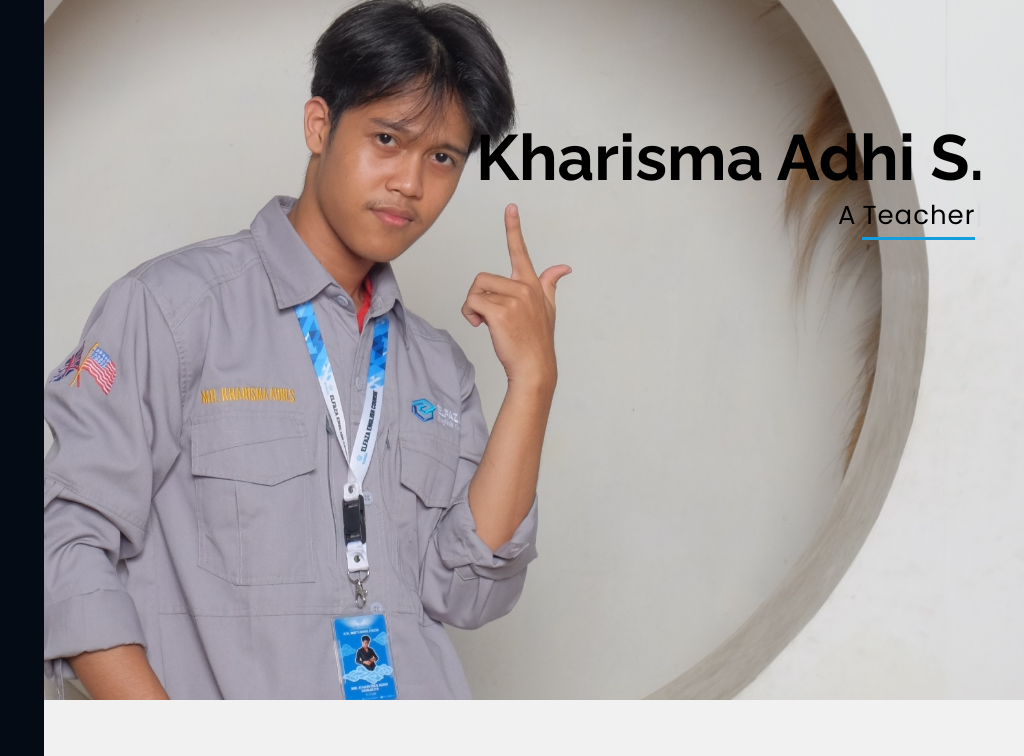
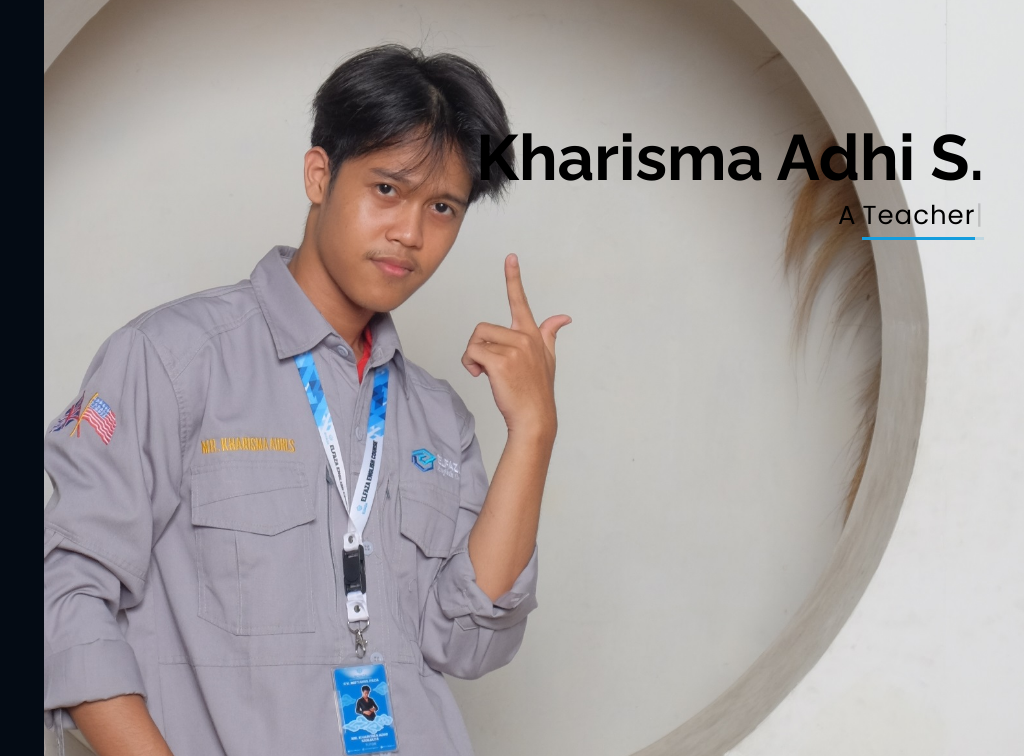
Before and after one commit to Kharizzz/CV, a plain HTML site: page index.html in a window 1280 px wide. Shown: the top 756 px of the page, 256-1280 px from the left. Drawn offline with nearby package versions, Linux system fonts and the light colour scheme.

Commit message:
Update style.css

```diff
--- a/assets/css/style.css
+++ b/assets/css/style.css
@@ -241,7 +241,7 @@ h6 {
 #hero {
   width: 100%;
   height: 100vh;
-  max-height: 700px;
+  max-height: 800px;
   background: url("../img/hero7.jpg");
   background-size: 100%;
   background-repeat: no-repeat;
```
